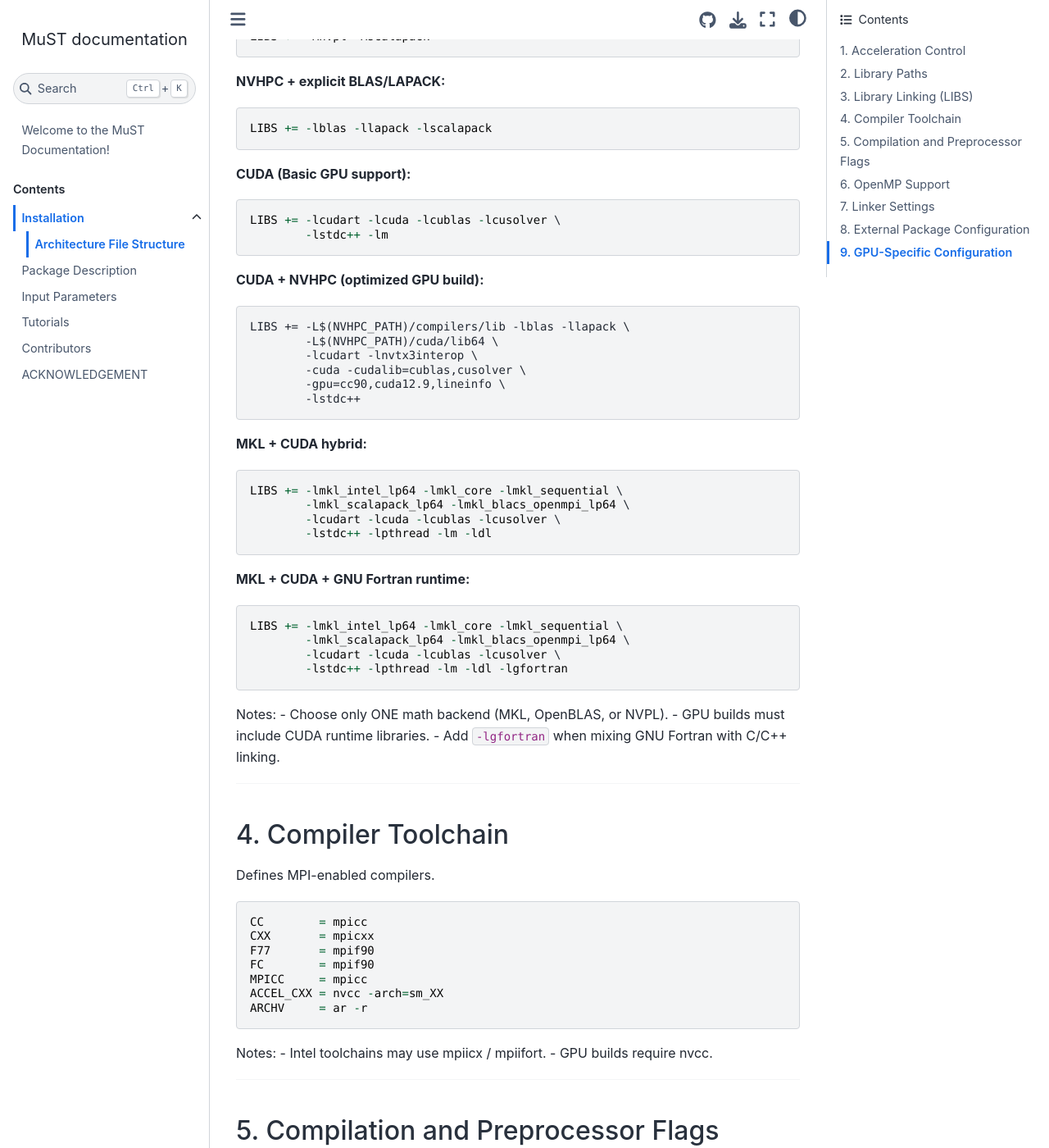
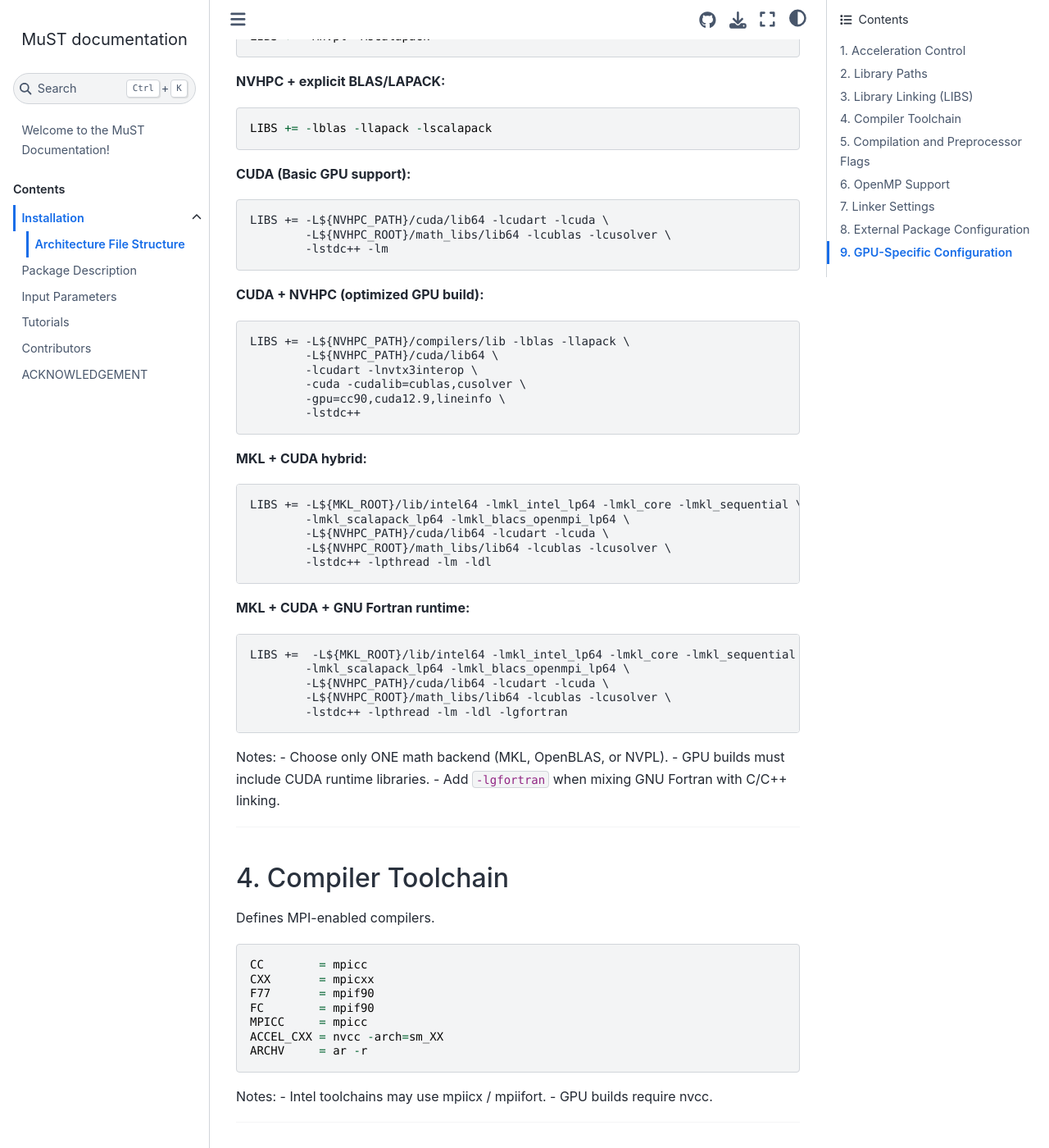
Before and after one commit to Neraaz/MuST_docs, a Sphinx documentation site: the page built from docs/architec.rst, in a window 1280 px wide and 1400 px high, scrolled down 1855 px. Shown: the whole window at 82% size. Built offline with Sphinx 7.4.7 and the Sphinx Book theme 1.1.4, drawn with Linux system fonts in a browser that asks for light colours; some of the changed text lies outside the part shown.

Commit message:
23rd commit

```diff
--- a/docs/architec.rst
+++ b/docs/architec.rst
@@ -63,13 +63,13 @@ Typical patterns:
 **Intel MKL (Sequential):**
 ::
 
-    LIBS += -lmkl_intel_lp64 -lmkl_sequential -lmkl_core \
+    LIBS += -L${MKL_ROOT}/lib/intel64 -lmkl_intel_lp64 -lmkl_sequential -lmkl_core \
             -lpthread -lm -ldl
 
 **Intel MKL (MPI + ScaLAPACK):**
 ::
 
-    LIBS += -lmkl_intel_lp64 -lmkl_core -lmkl_sequential \
+    LIBS += -L${MKL_ROOT}/lib/intel64 -lmkl_intel_lp64 -lmkl_core -lmkl_sequential \
             -lmkl_scalapack_lp64 -lmkl_blacs_openmpi_lp64 \
             -lpthread -lm -ldl
 
@@ -96,14 +96,15 @@ Typical patterns:
 **CUDA (Basic GPU support):**
 ::
 
-    LIBS += -lcudart -lcuda -lcublas -lcusolver \
+    LIBS += -L${NVHPC_PATH}/cuda/lib64 -lcudart -lcuda \
+            -L${NVHPC_ROOT}/math_libs/lib64 -lcublas -lcusolver \
             -lstdc++ -lm
 
 **CUDA + NVHPC (optimized GPU build):**
 ::
 
-    LIBS += -L$(NVHPC_PATH)/compilers/lib -lblas -llapack \
-            -L$(NVHPC_PATH)/cuda/lib64 \
+    LIBS += -L${NVHPC_PATH}/compilers/lib -lblas -llapack \
+            -L${NVHPC_PATH}/cuda/lib64 \
             -lcudart -lnvtx3interop \
             -cuda -cudalib=cublas,cusolver \
             -gpu=cc90,cuda12.9,lineinfo \
@@ -112,17 +113,19 @@ Typical patterns:
 **MKL + CUDA hybrid:**
 ::
 
-    LIBS += -lmkl_intel_lp64 -lmkl_core -lmkl_sequential \
+    LIBS += -L${MKL_ROOT}/lib/intel64 -lmkl_intel_lp64 -lmkl_core -lmkl_sequential \
             -lmkl_scalapack_lp64 -lmkl_blacs_openmpi_lp64 \
-            -lcudart -lcuda -lcublas -lcusolver \
+            -L${NVHPC_PATH}/cuda/lib64 -lcudart -lcuda \
+            -L${NVHPC_ROOT}/math_libs/lib64 -lcublas -lcusolver \
             -lstdc++ -lpthread -lm -ldl
 
 **MKL + CUDA + GNU Fortran runtime:**
 ::
 
-    LIBS += -lmkl_intel_lp64 -lmkl_core -lmkl_sequential \
+    LIBS +=  -L${MKL_ROOT}/lib/intel64 -lmkl_intel_lp64 -lmkl_core -lmkl_sequential \
             -lmkl_scalapack_lp64 -lmkl_blacs_openmpi_lp64 \
-            -lcudart -lcuda -lcublas -lcusolver \
+            -L${NVHPC_PATH}/cuda/lib64 -lcudart -lcuda \
+            -L${NVHPC_ROOT}/math_libs/lib64 -lcublas -lcusolver \
             -lstdc++ -lpthread -lm -ldl -lgfortran
 
 Notes:
```
